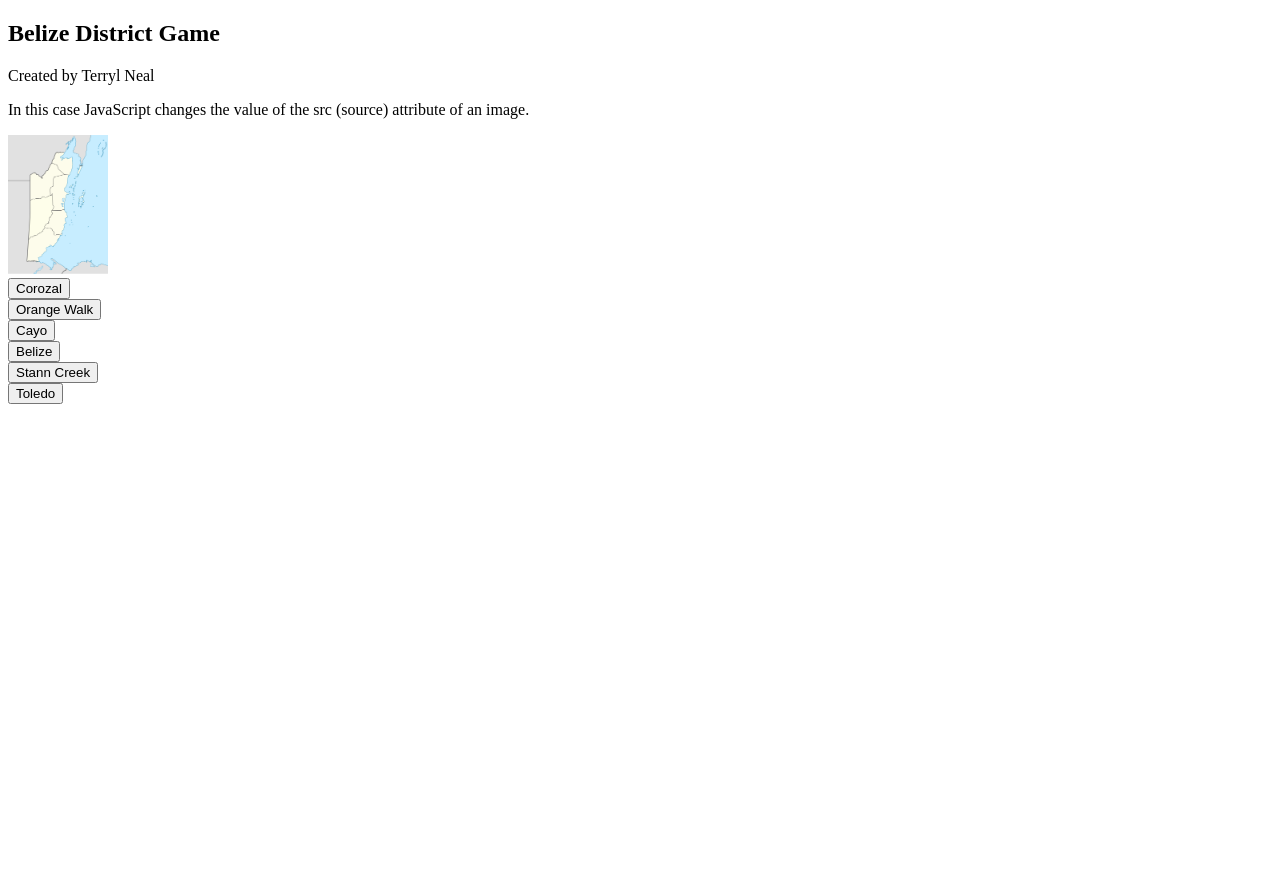
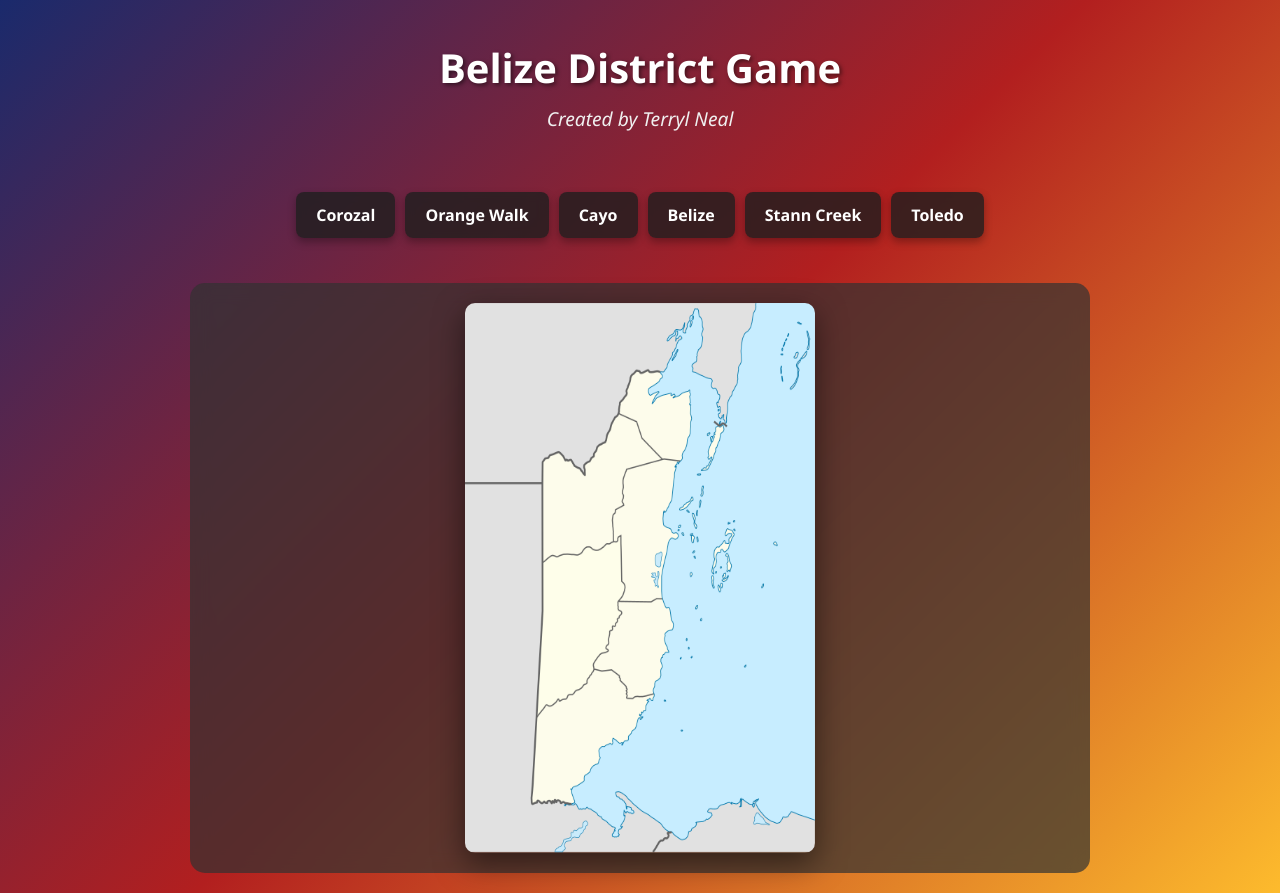
Before and after one commit to Truskie/districtsgame, a plain HTML site: page index.html in a window 1280 px wide. Before the commit the page ends 800 px from the top, so only its background shows below. Drawn offline with Linux system fonts and the light colour scheme.

Commit message:
Add files via upload
-Added proper support for image extension
-Implemented JavaScript for multiple functions
-Updated CSS

```diff
--- a/index.html
+++ b/index.html
@@ -1,20 +1,50 @@
 <!DOCTYPE html>
-<html>
+<html lang="en">
+<head>
+    <meta charset="UTF-8">
+    <meta name="viewport" content="width=device-width, initial-scale=1.0">
+    <title>Belize District Game</title>
+    <link rel="stylesheet" href="style.css">
+</head>
 <body>
+    <header>
+        <h1>Belize District Game</h1>
+        <p class="creator">Created by Terryl Neal</p>
+    </header>
 
-<h2>Belize District Game</h2>
+    <main class="game-container">
+        <div class="buttons-container">
+            <button onclick="changeImage('corozal')">Corozal</button>
+            <button onclick="changeImage('orangewalk')">Orange Walk</button>
+            <button onclick="changeImage('cayo')">Cayo</button>
+            <button onclick="changeImage('belizedist')">Belize</button>
+            <button onclick="changeImage('stanncreek')">Stann Creek</button>
+            <button onclick="changeImage('toledo')">Toledo</button>
+        </div>
 
-<p>Created by Terryl Neal</p>
+        <div class="map-container">
+            <div class="map-background"></div>
+            <img id="myImage" src="assets/belize.png" alt="Belize Map" class="map-image">
+        </div>
+    </main>
 
-<p>In this case JavaScript changes the value of the src (source) attribute of an image.</p>
+    <script>
+        function changeImage(district) {
+    const image = document.getElementById('myImage');
 
-<img id="myImage" src="assets/belize.png" style="width:100px"><br>
-<button onclick="document.getElementById('myImage').src='assests/corozal.png">Corozal</button><br>
-<button onclick="document.getElementById('myImage').src='assests/orangewalk.png">Orange Walk</button><br>
-<button onclick="document.getElementById('myImage').src='assests/cayo.png">Cayo</button><br>
-<button onclick="document.getElementById('myImage').src='assests/belizedist.png">Belize</button><br>
-<button onclick="document.getElementById('myImage').src='assests/stanncreek.png">Stann Creek</button><br>
-<button onclick="document.getElementById('myImage').src='assests/toledo.png">Toledo</button><br>
+    image.style.opacity = '0';
 
+    setTimeout(() => {
+        image.src = 'assets/' + district + '.svg';
+
+        image.style.opacity = '1';
+        image.classList.add('fade-in');
+
+        setTimeout(() => {
+            image.classList.remove('fade-in');
+        }, 300);
+    }, 150);
+}
+    </script>
 </body>
 </html>
--- /dev/null
+++ b/style.css
@@ -0,0 +1,159 @@
+* {
+    margin: 0;
+    padding: 0;
+    box-sizing: border-box;
+    font-family: 'Segoe UI', Tahoma, Geneva, Verdana, sans-serif;
+}
+
+body {
+    background: linear-gradient(135deg, #1a2a6c, #b21f1f, #fdbb2d);
+    color: white;
+    min-height: 100vh;
+    padding: 20px;
+    display: flex;
+    flex-direction: column;
+    align-items: center;
+}
+
+header {
+    text-align: center;
+    margin-bottom: 30px;
+    padding: 20px;
+    width: 100%;
+    max-width: 800px;
+}
+
+h1 {
+    font-size: 2.5rem;
+    margin-bottom: 10px;
+    text-shadow: 2px 2px 4px rgba(0, 0, 0, 0.5);
+}
+
+.creator {
+    font-size: 1.2rem;
+    font-style: italic;
+    color: #f0f0f0;
+}
+
+.game-container {
+    display: flex;
+    flex-direction: column;
+    align-items: center;
+    width: 100%;
+    max-width: 900px;
+    gap: 30px;
+}
+
+.buttons-container {
+    display: flex;
+    justify-content: center;
+    gap: 10px;
+    flex-wrap: wrap;
+    padding: 10px;
+	position: relative;
+    margin-bottom: 5px;
+}
+
+.map-container {
+    position: relative;
+    width: 100%;
+    display: flex;
+    justify-content: center;
+    align-items: center;
+    padding: 20px;
+}
+
+.map-background {
+    position: absolute;
+    top: 0;
+    left: 0;
+    width: 100%;
+    height: 100%;
+    background-color: rgba(50, 50, 50, 0.7);
+    backdrop-filter: blur(10px);
+    border-radius: 15px;
+    z-index: 1;
+}
+
+.map-image {
+    width: 60%;
+    max-width: 350px;
+    height: 550px;
+    position: relative;
+    z-index: 2;
+    border-radius: 10px;
+    box-shadow: 0 10px 30px rgba(0, 0, 0, 0.5);
+    transition: all 0.1s ease;
+}
+button {
+    background: rgba(30, 30, 30, 0.8);
+    color: white;
+    border: none;
+    padding: 12px 20px;
+    border-radius: 8px;
+    cursor: pointer;
+    font-size: 1rem;
+    font-weight: 600;
+    transition: all 0.3s ease;
+    box-shadow: 0 4px 8px rgba(0, 0, 0, 0.3);
+    backdrop-filter: blur(5px);
+}
+
+button:hover {
+    background: rgba(60, 60, 60, 0.9);
+    transform: translateY(-3px);
+    box-shadow: 0 6px 12px rgba(0, 0, 0, 0.4);
+}
+
+button:active {
+    transform: translateY(1px);
+}
+
+@media (max-width: 768px) {
+    h1 {
+        font-size: 2rem;
+    }
+
+    .map-image {
+        width: 90%;
+        max-width: 500px;
+    }
+
+    .buttons-container {
+        width: 90%;
+    }
+
+    button {
+        padding: 10px 15px;
+        font-size: 0.9rem;
+    }
+}
+
+@media (max-width: 480px) {
+    h1 {
+        font-size: 1.8rem;
+    }
+
+    .map-image {
+        width: 95%;
+        max-width: 400px;
+    }
+
+    .buttons-container {
+        flex-direction: column;
+        width: 70%;
+    }
+
+    button {
+        width: 100%;
+    }
+}
+
+@keyframes fadeIn {
+    from { opacity: 0; }
+    to { opacity: 1; }
+}
+
+.fade-in {
+    animation: fadeIn 0.3s ease-in-out;
+}
```
Also changed, not shown: assets/belize.svg (added), assets/belizedist.svg (added), assets/cayo.svg (added), assets/corozal.svg (added), assets/orangewalk.svg (added), assets/stanncreek.svg (added), assets/toledo.svg (added).
